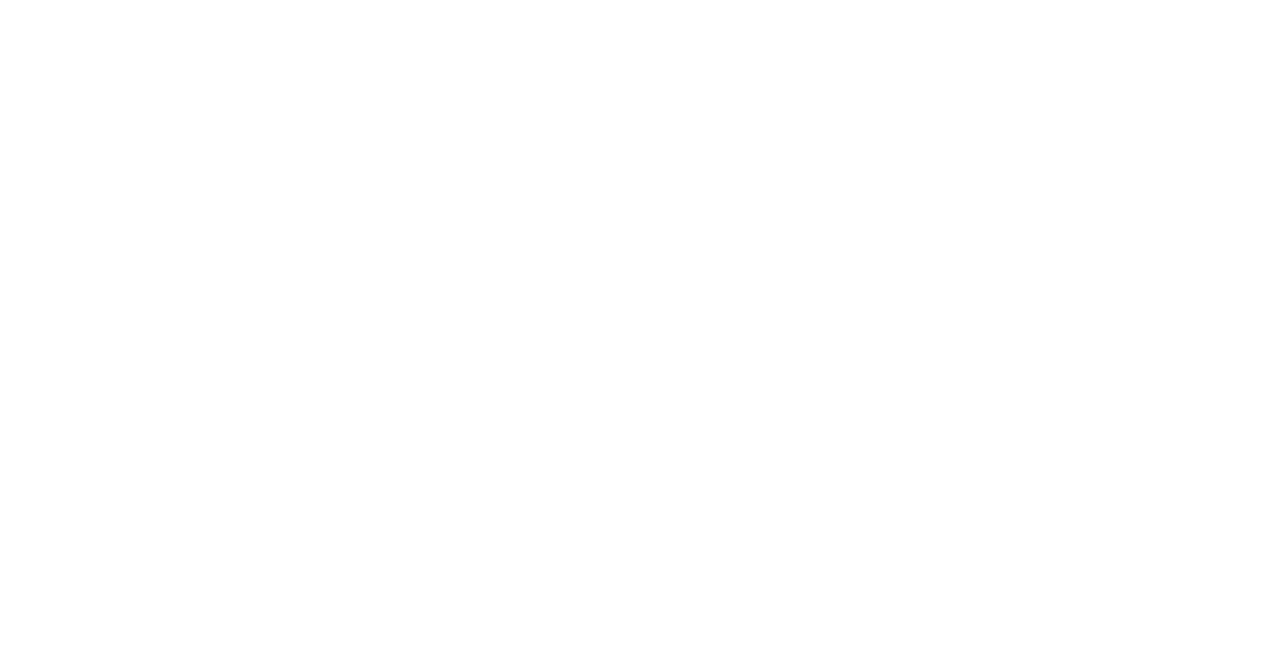
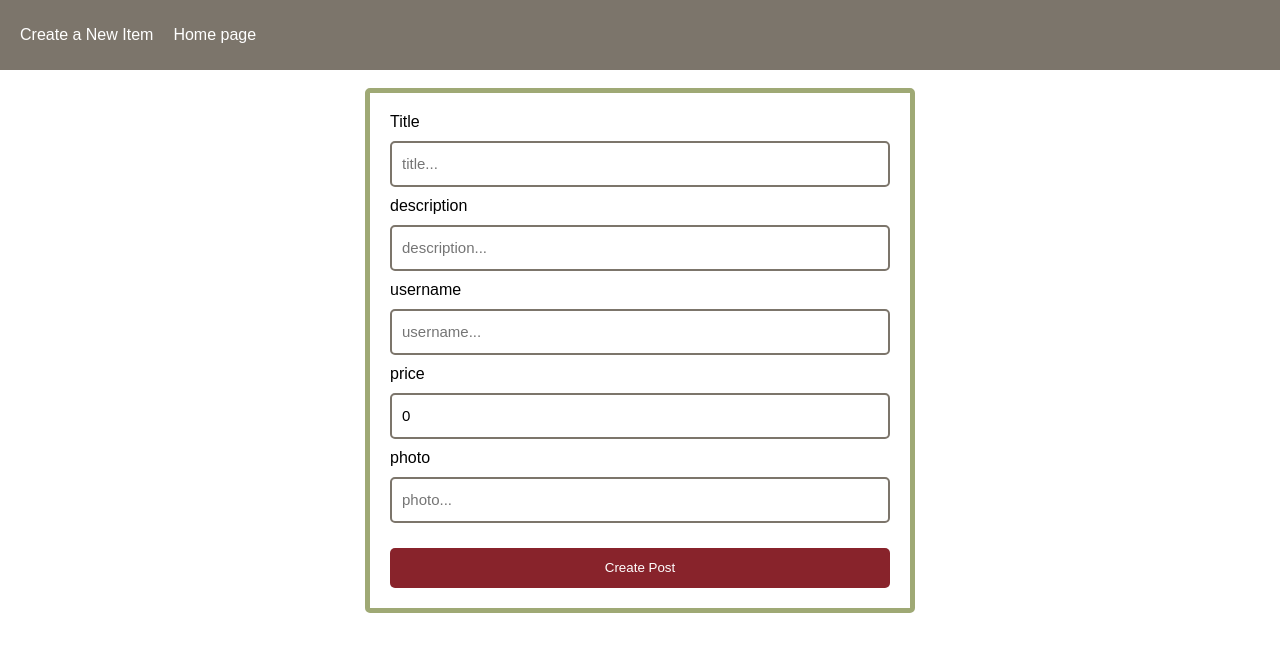
Before and after one commit to NadiaPia/I_want_to_rent, a React (Create React App) app in the folder client/: page /createitem in a window 1280 px wide. Before the commit this address had no page. Shown: the top 652 px of the page. Built offline with nearby package versions, Linux system fonts and the light colour scheme.

Commit message:
add createItem page, add axios post request

```diff
--- a/client/package.json
+++ b/client/package.json
@@ -7,11 +7,13 @@
     "@testing-library/react": "^13.4.0",
     "@testing-library/user-event": "^13.5.0",
     "axios": "^1.3.2",
+    "formik": "^2.2.9",
     "react": "^18.2.0",
     "react-dom": "^18.2.0",
     "react-router-dom": "^6.8.1",
     "react-scripts": "5.0.1",
-    "web-vitals": "^2.1.4"
+    "web-vitals": "^2.1.4",
+    "yup": "^1.0.0"
   },
   "scripts": {
     "start": "react-scripts start",
--- a/client/src/App.css
+++ b/client/src/App.css
@@ -1,9 +1,15 @@
 .App {
     width: 100vw;
     height: auto;
-    display:flex;
-    align-items: center;
-    flex-direction: column;
+
+
+
+  }
+  .Items {
+    display:grid;
+    grid-template-columns: 1fr 1fr 1fr;
+    place-items: center;
+
   }
 
   body {
@@ -32,7 +38,7 @@
   .item .title {
     flex: 20%;
     border-bottom: 1px solid lightgray;
-    background-color: dodgerblue;
+    background-color: #88232B;
     display: grid;
     place-content: center;
     color: white;
@@ -43,19 +49,87 @@
     flex: 40%;
     display: grid;
     place-content: center;
+    background-color: #9FA975;
   }
 
   .item .photo {
-    flex: 20%;
+    flex: 80%;
     border-top: 1px solid lightgray;
     display: flex;
     align-items: center;
     padding-left: 15px;
-    background-color:coral;
+    background-color:#EEB5A4;
     place-content: center;
     color: white;
 
   }
   .item .price {
-    background-color: green;
+    background-color: #7C756B;
   }
+
+.navbar {
+  background-color: #7C756B;
+  width: 100%;
+  height: 70px;
+  display: flex;
+  align-items: center;
+  font-family: Arial, Helvetica, sans-serif;
+
+}
+
+.navbar a {
+  margin-left: 20px;
+  text-decoration: none;
+  color: white;
+}
+
+span {
+  color: red;
+}
+
+/*CreateItemPage*/
+
+.createItemPage {
+  font-family: Arial, Helvetica, sans-serif;
+  width: 100vw;
+  height: 70vh;
+  display: flex;
+  justify-content: center;
+  align-items: center;
+}
+
+.formContainer {
+  display: flex;
+  flex-direction: column;
+  justify-content: center;
+  width: 500px;
+  height: auto;
+  padding: 20px;
+  border: 5px solid #9FA975;
+  border-radius: 5px;
+}
+
+.formContainer #inputCteateItem {
+  height: 40px;
+  margin-top: 10px;
+  margin-bottom: 10px;
+  border: 2px solid #7C756B;
+  border-radius: 5px;
+  padding-left: 10px;
+  font-size: 15px;
+}
+
+.formContainer button {
+  margin-top: 15px;
+  height: 40px;
+  border: none;
+  background-color: #88232B;
+  border-radius: 5px;
+  color:white;
+}
+
+.formContainer button:hover {
+  cursor: pointer;
+  background-color: #631c20;
+
+}
--- a/client/src/App.js
+++ b/client/src/App.js
@@ -1,14 +1,22 @@
 import './App.css';
 import {BrowserRouter as Router, Route, Routes, Link} from "react-router-dom";
 import Home from "./pages/Home"
+import CreateItem from './pages/CreateItem';
 
 
 function App() {
   return (
     <div className="App">
       <Router>
+        <div className="navbar">
+          <Link to="createitem">Create a New Item</Link>
+          <Link to="/">Home page</Link>
+        </div>
+
         <Routes>
           <Route path="/" exact element={<Home/>}/>
+          <Route path="/createitem" exact element={<CreateItem/>}/>
+
 
         </Routes>
 
--- /dev/null
+++ b/client/src/pages/CreateItem.js
@@ -0,0 +1,95 @@
+import React from 'react';
+import axios from 'axios';
+import { Formik, Form, Field, ErrorMessage } from "formik";
+import * as Yup from "yup"; //a library that is for validation data inserting into the Form
+import { useNavigate } from 'react-router-dom';
+
+
+function CreateItem() {
+     let navigate = useNavigate();
+
+     const initialValues = {
+        title: "",
+        description: "",
+        userName: "",
+        price: 0,
+        photo: ""
+
+     };
+
+     const validationSchema = Yup.object().shape({
+        title: Yup.string().required(),
+        description: Yup.string().required(),
+        userName: Yup.string().min(3).max(15).required("name is a required field"),
+        price: Yup.number().required(),
+        photo: Yup.string().required(),
+    })
+
+    const onSubmit = (data) => {
+
+        axios.post("http://localhost:3002/items", data).then((response) => {
+            navigate("/")
+        })
+    }
+
+  return (
+    <div className="createItemPage">
+      <Formik
+        initialValues={initialValues}
+        onSubmit={onSubmit}
+        validationSchema={validationSchema}
+      >
+        <Form className="formContainer">
+            <label>Title</label>
+            <ErrorMessage name="title" component="span"/>
+            <Field
+                autoComplete="off"
+                id="inputCteateItem"
+                name="title"
+                placeholder="title..."
+            />
+
+            <label>description</label>
+            <ErrorMessage name="description" component="span"/>
+            <Field
+                autoComplete="off"
+                id="inputCteateItem"
+                name="description"
+                placeholder="description..."
+            />
+
+            <label>username</label>
+            <ErrorMessage name="userName" component="span"/>
+            <Field
+                autoComplete="off"
+                id="inputCteateItem"
+                name="userName"
+                placeholder="username..."
+
+            />
+
+            <label>price</label>
+            <ErrorMessage name="price" component="span"/>
+            <Field
+                autoComplete="off"
+                id="inputCteateItem"
+                name="price"
+                placeholder="price..."
+            />
+
+            <label>photo</label>
+            <ErrorMessage name="photo" component="span"/>
+            <Field
+                autoComplete="off"
+                id="inputCteateItem"
+                name="photo"
+                placeholder="photo..."
+            />
+             <button type="submit">Create Post</button>
+        </Form>
+      </Formik>
+    </div>
+  )
+}
+
+export default CreateItem
--- a/client/src/pages/Home.js
+++ b/client/src/pages/Home.js
@@ -1,23 +1,24 @@
 import React from 'react'
 import axios from "axios";
 import { useEffect, useState } from "react";
-//import { useNavigate } from "react-router-dom";
+import { useNavigate } from "react-router-dom";
 
 
 function Home() {
 
-    const [listOfItems, setListOfItems] = useState([])
+    const [listOfItems, setListOfItems] = useState([]);
+    const navigate = useNavigate();
 
     useEffect(() => {
         axios.get("http://localhost:3002/items").then((response) => {
-            setListOfItems(response.data)
+            setListOfItems(response.data.reverse())                  //reverse makes new Items go first in a list
             console.log(response.data)
 
         })
     }, []);
 
     return (
-        <div>
+        <div className="Items">
             {listOfItems.map((value, key) => {
             return (
                 <div className="item" key={key} >
```
Also changed, not shown: 1 other file (tests, documents, lock files or other folders).
